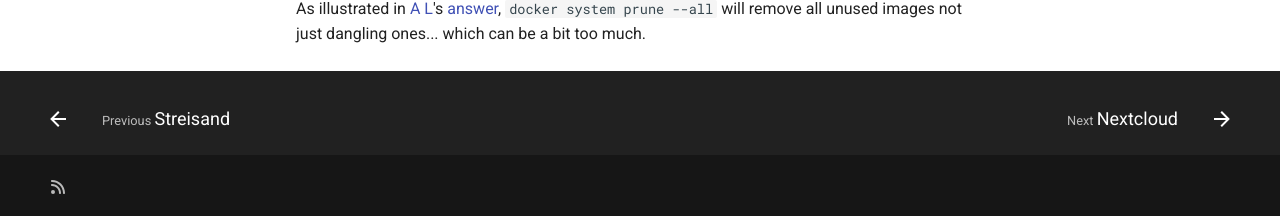
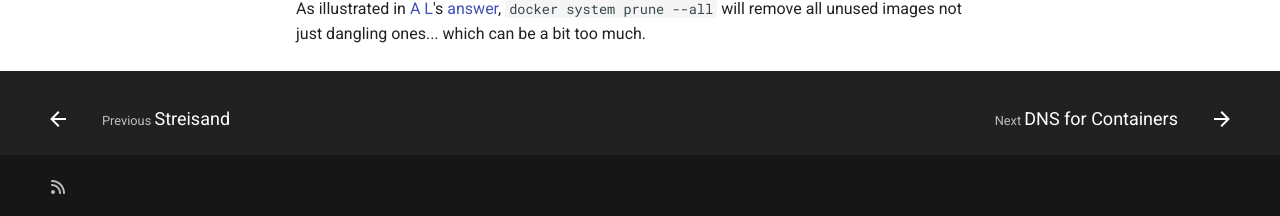
Before and after one commit to TeamDominant/Wiki-mkdocs, an MkDocs documentation site: the page built from docs/askubuntu.md, in a window 1280 px wide and 900 px high, scrolled down 1100 px. Shown: the part 681-897 px from the top of the window. Built offline with MkDocs 1.6.1 and Material for MkDocs 9.7.7, drawn with Linux system fonts in a browser that asks for light colours; comment, search, counter and statistics services are not loaded.

Commit message:
mkdocs: typo

```diff
--- a/mkdocs.yml
+++ b/mkdocs.yml
@@ -110,7 +110,7 @@
     - Streisand: streisand.md
   - Server:
     - Askubuntu: askubuntu.md
-    - DNS for Containers: container-dns.md
+    - DNS for Containers: containers-dns.md
     - Nextcloud: nextcloud.md
     - SWAG: secure.md
     - Geoblock: geoblock.md
```
